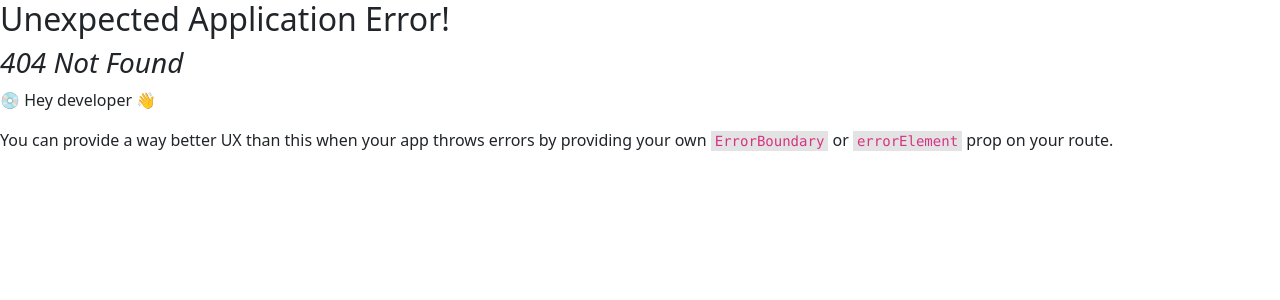
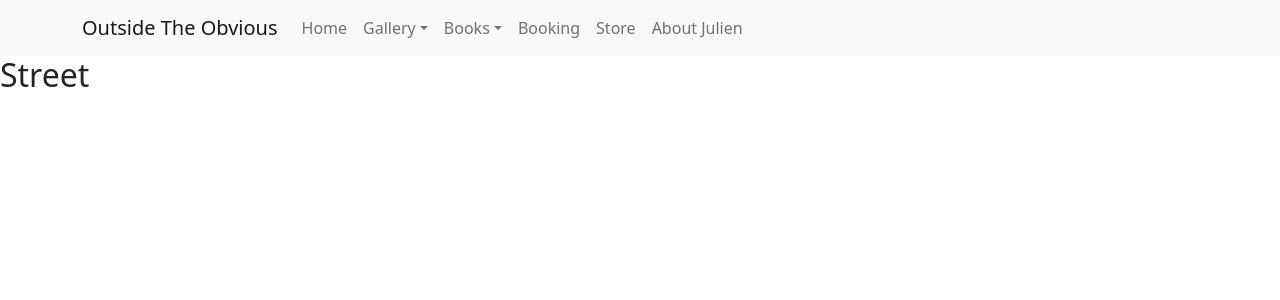
Before and after one commit to StavroMueller/outside-the-obvious-website, a React (Create React App) app: page /gallery/street in a window 1280 px wide. Before the commit this address had no page. Shown: the top 300 px of the page. Built offline with nearby package versions, Linux system fonts and the light colour scheme.

Commit message:
feat(app): more route massaging

```diff
--- a/src/components/NavBar/index.js
+++ b/src/components/NavBar/index.js
@@ -8,7 +8,7 @@ import Navbar from 'react-bootstrap/Navbar'
 const NavBar = () => {
   return (
     <>
-      <Navbar bg="dark" expand="lg">
+      <Navbar bg="light" expand="lg">
         <Container>
           <Navbar.Brand>Outside The Obvious</Navbar.Brand>
           <Navbar.Collapse id="basic-navbar-nav">
@@ -17,7 +17,7 @@ const NavBar = () => {
               <NavDropdown title="Gallery" id="basic-nav-dropdown">
                 <NavDropdown.Item href="/gallery/fashion">Fashion</NavDropdown.Item>
                 <NavDropdown.Item href="/gallery/street">Street</NavDropdown.Item>
-                <NavDropdown.Item href="/gallery/drawing">Drawing</NavDropdown.Item>
+                <NavDropdown.Item href="/gallery/fine-art">Fine Art</NavDropdown.Item>
               </NavDropdown>
               <NavDropdown title="Books" id="basic-nav-dropdown">
                 <NavDropdown.Item href="/books/midnightatmain">Midnight At Main</NavDropdown.Item>
@@ -26,7 +26,7 @@ const NavBar = () => {
               </NavDropdown>
               <Nav.Link href="/booking">Booking</Nav.Link>
               <Nav.Link href="/store">Store</Nav.Link>
-              <Nav.Link href="/something">About Julien</Nav.Link>
+              <Nav.Link href="/about">About Julien</Nav.Link>
             </Nav>
           </Navbar.Collapse>
         </Container>
--- a/src/index.js
+++ b/src/index.js
@@ -9,7 +9,10 @@ import App from './App';
 import reportWebVitals from './reportWebVitals';
 import 'bootstrap/dist/css/bootstrap.min.css';
 
+import NavBar from './components/NavBar';
+
 import Root from './pages/Root';
+import Street from './pages/gallery/Street';
 
 const root = ReactDOM.createRoot(document.getElementById('root'));
 
@@ -19,13 +22,34 @@ const router = createBrowserRouter([
     element: <Root />
   },
   {
-    path: "/something",
+    path: "/store",
+    element: <p>something</p>
+  },
+  {
+    path: "/about",
+    element: <p>something</p>
+  },
+  {
+    path: "/gallery/street",
+    element: <Street />
+  },
+  {
+    path: "/gallery/fashion",
+    element: <p>something</p>
+  },
+  {
+    path: "/gallery/fine-art",
+    element: <p>something</p>
+  },
+  {
+    path: "/booking",
     element: <p>something</p>
   }
 ])
 
 root.render(
   <React.StrictMode>
+    <NavBar />
     <RouterProvider router={router}/>
   </React.StrictMode>
 );
--- a/src/pages/Root.js
+++ b/src/pages/Root.js
@@ -1,12 +1,10 @@
 import React from 'react';
-import NavBar from '../components/NavBar'
 
 const Root = () => {
   return (
     <>
       <div>
-      <NavBar />
-      <p>This is the root page</p>
+      <p>welcome to my web zone</p>
       </div>
     </>
   )
--- /dev/null
+++ b/src/pages/gallery/Street.js
@@ -0,0 +1,12 @@
+import React from 'react';
+import PhotoAlbum from 'react-photo-album';
+
+const Street = () => {
+  return (
+    <>
+      <h2>Street</h2>
+    </>
+  );
+}
+
+export default Street;
```
Also changed, not shown: src/pages/gallery/Fashion.js (added), src/pages/gallery/FineArt.js (added).
